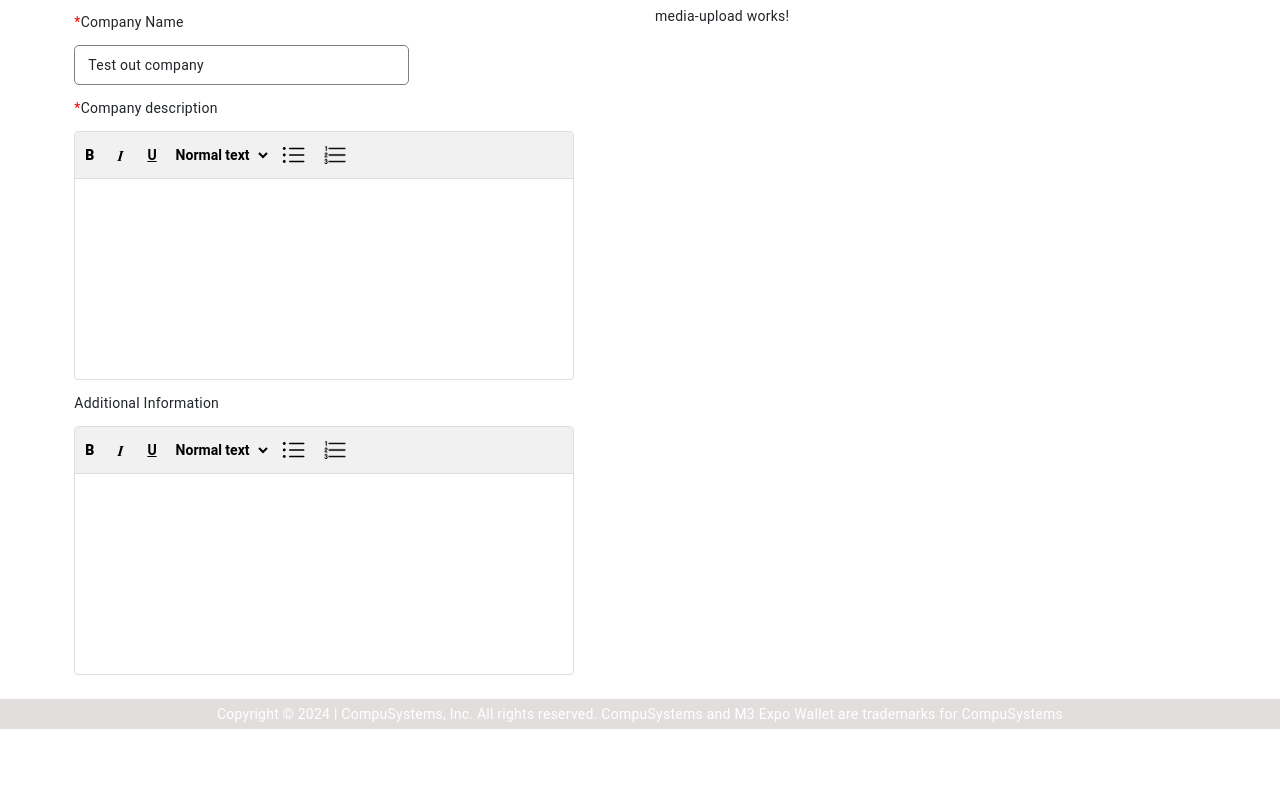
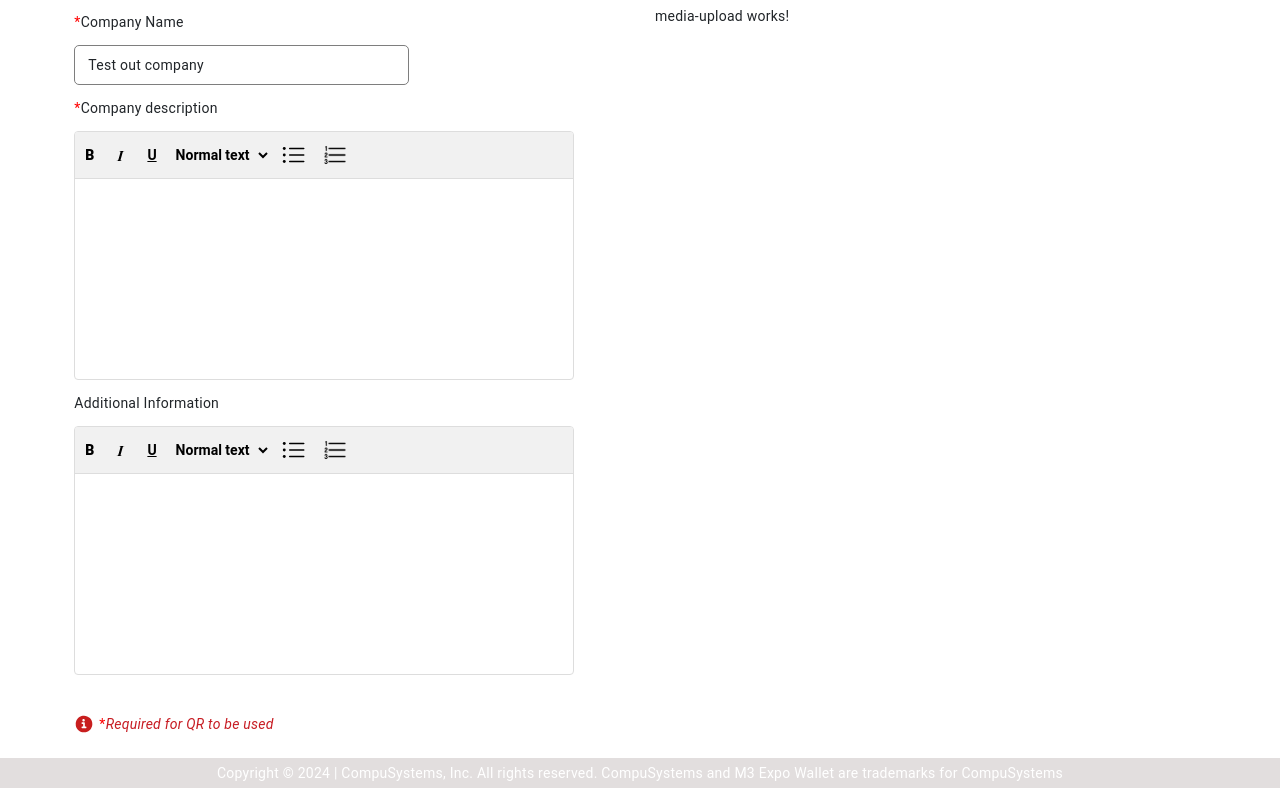
Before and after one commit to GopikaTechversant/Aapex, an Angular app: page /edit in a window 1280 px wide. Shown: the part 309-1109 px from the top of the page. Before the commit the page ends 1050 px from the top, so only its background shows below. Built offline with nearby package versions, Linux system fonts and the light colour scheme.

Commit message:
company detail page

```diff
--- a/src/app/Edit-product/company-detail/company-detail.component.css
+++ b/src/app/Edit-product/company-detail/company-detail.component.css
@@ -54,3 +54,7 @@
 .required{
     color: red;
 }
+
+.footer-text {
+  color: #c71c23;
+}
--- a/src/app/Edit-product/company-detail/company-detail.component.html
+++ b/src/app/Edit-product/company-detail/company-detail.component.html
@@ -1,10 +1,10 @@
 <div class="main">
     <div class="container d-flex f-column">
-        <span><span class="required">*</span>Company Name</span>
+        <span><span class="required">*</span>{{ infoTypeSignal() === 'Product Info' ? 'Product Name' : 'Company Name' }}</span>
         <div class="company-name"><span class="p-l-11 name-text">Test out company</span>
 
         </div>
-        <div><span class="required">*</span>Company description</div>
+        <div><span class="required">*</span>{{ infoTypeSignal() === 'Product Info' ? 'Product description' : 'Company description' }}</div>
         <div class="editor-container">
             <div class="toolbar">
                 <button onclick="execCommand('bold')"><b>B</b></button>
@@ -23,7 +23,7 @@
             </div>
             <div id="editor" contenteditable="true" class="editor-content"></div>
         </div>
-        <div>Additional Information</div>
+        <div>{{ infoTypeSignal() === 'Product Info' ? 'Product Specifications' : 'Additional Information' }}</div>
         <div class="editor-container">
             <div class="toolbar">
                 <button onclick="execCommand('bold')"><b>B</b></button>
@@ -42,5 +42,9 @@
             </div>
             <div id="editor" contenteditable="true" class="editor-content"></div>
         </div>
+        <div class="d-flex m-t-10 table-footer p-t-16">
+            <img src="/assets/images/info_icon.svg" alt="" height="20px" width="20px">
+            <span class="p-l-5"><span class="required">*</span><i class="footer-text">Required for QR to be used</i></span>
+        </div>
     </div>
 </div>
--- a/src/app/Edit-product/company-detail/company-detail.component.ts
+++ b/src/app/Edit-product/company-detail/company-detail.component.ts
@@ -1,4 +1,4 @@
-import { Component, ElementRef, OnInit, ViewChild } from '@angular/core';
+import { Component, ElementRef, Input, OnInit, Signal, ViewChild } from '@angular/core';
 
 @Component({
   selector: 'app-company-detail',
@@ -11,7 +11,7 @@ export class CompanyDetailComponent implements OnInit{
   @ViewChild('comment') commentDiv!: ElementRef<HTMLDivElement>;
   companyDescription:any;
   description: any;
-
+  @Input() infoTypeSignal!: Signal<string>;
   ngOnInit(): void {
   }
 
--- a/src/app/Edit-product/edit-product/edit-product.component.html
+++ b/src/app/Edit-product/edit-product/edit-product.component.html
@@ -27,11 +27,11 @@
                     </div>
                     <div class="half-width switch-group d-flex">
                         <label class="company-switch f-w-500">
-                            <input type="radio" name="qr-info" class="c-pointer" />
+                            <input type="radio" name="qr-info" class="c-pointer" (change)="onInfoTypeChange('Product Info')"/>
                             &nbsp; Product Info
                         </label>
                         <label class="company-switch m-l-10">
-                            <input type="radio" name="qr-info" class="c-pointer" />
+                            <input type="radio" name="qr-info" class="c-pointer" (change)="onInfoTypeChange('Company Info')"/>
                             <span class="f-w-500"> &nbsp; Company Info</span>
                         </label>
                     </div>
@@ -47,7 +47,7 @@
         </div>
         <div class="content">
             <div class="half-width">
-                <app-company-detail></app-company-detail>
+                <app-company-detail [infoTypeSignal]="infoTypeSignal"></app-company-detail>
             </div>
             <div class="half-width">
                 <app-media-upload></app-media-upload>
--- a/src/app/Edit-product/edit-product/edit-product.component.ts
+++ b/src/app/Edit-product/edit-product/edit-product.component.ts
@@ -1,4 +1,4 @@
-import { Component, OnInit } from '@angular/core';
+import { Component, OnInit, signal, WritableSignal } from '@angular/core';
 import { FooterComponent } from '../../Base/footer/footer.component';
 import { HeaderComponent } from '../../Base/header/header.component';
 import { LeftSidebarComponent } from '../../Base/left-sidebar/left-sidebar.component';
@@ -15,6 +15,7 @@ import { log } from 'console';
   styleUrl: './edit-product.component.css'
 })
 export class EditProductComponent implements OnInit{
+  infoTypeSignal:WritableSignal<string> = signal('company info');
   constructor( private apiService: ApiServiceService,private route: ActivatedRoute){}
   ngOnInit(): void {
     this.fetchCompanyDetails();
@@ -31,4 +32,8 @@ export class EditProductComponent implements OnInit{
 
   }
 
+  onInfoTypeChange(type:string):void{
+    this.infoTypeSignal.set(type);
+  }
+
 }
--- a/src/app/Product-sticker-list/add-qr-content-modal/add-qr-content-modal.component.html
+++ b/src/app/Product-sticker-list/add-qr-content-modal/add-qr-content-modal.component.html
@@ -2,6 +2,6 @@
     <span class="title">Add QR Content</span>
     <div class="d-flex j-space content">
         <span>Enter Content Manually</span>
-        <button class="arrow"><img src="assets/images/arrow-green-.png" alt="" class="arrow-green" width="20px" height="20px"></button>
+        <button class="arrow"><img src="assets/images/arrow-green-.png" alt="" class="arrow-green" width="20px" height="20px" (click)="editProduct()"></button>
     </div>
 </div>
--- a/src/app/Product-sticker-list/add-qr-content-modal/add-qr-content-modal.component.ts
+++ b/src/app/Product-sticker-list/add-qr-content-modal/add-qr-content-modal.component.ts
@@ -1,4 +1,7 @@
-import { Component } from '@angular/core';
+import { Component, Inject, OnInit } from '@angular/core';
+import { Router } from '@angular/router';
+import { ProductListTableComponent } from '../product-list-table/product-list-table.component';
+import { MAT_DIALOG_DATA, MatDialogRef } from '@angular/material/dialog';
 
 @Component({
   selector: 'app-add-qr-content-modal',
@@ -7,6 +10,13 @@ import { Component } from '@angular/core';
   templateUrl: './add-qr-content-modal.component.html',
   styleUrl: './add-qr-content-modal.component.css'
 })
-export class AddQrContentModalComponent {
+export class AddQrContentModalComponent implements OnInit{
+  constructor(private router: Router,private dialogRef: MatDialogRef<ProductListTableComponent>){}
+  ngOnInit(): void {
 
+  }
+  editProduct(): void {
+    this.dialogRef.close();
+    this.router.navigate(['/edit'])
+  }
 }
--- a/src/app/Product-sticker-list/product-list-table/product-list-table.component.html
+++ b/src/app/Product-sticker-list/product-list-table/product-list-table.component.html
@@ -124,3 +124,8 @@
         </tbody>
     </table>
 </div>
+<div class="d-flex m-t-10 table-footer p-t-16">
+    <img src="/assets/images/info_icon.svg" alt="" height="20px" width="20px">
+    <span><i class="footer-text">Incomplete QR codes are not available to download, and your supplied signage will not
+            be available onsite at our service desk</i></span>
+</div>
```
